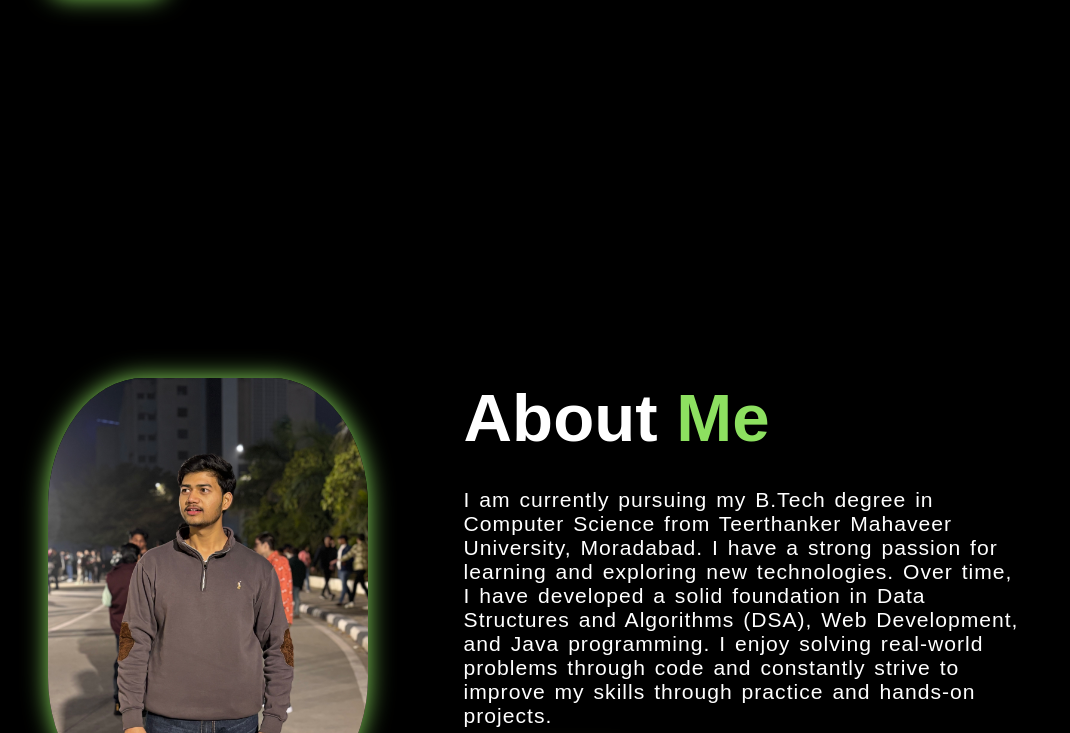
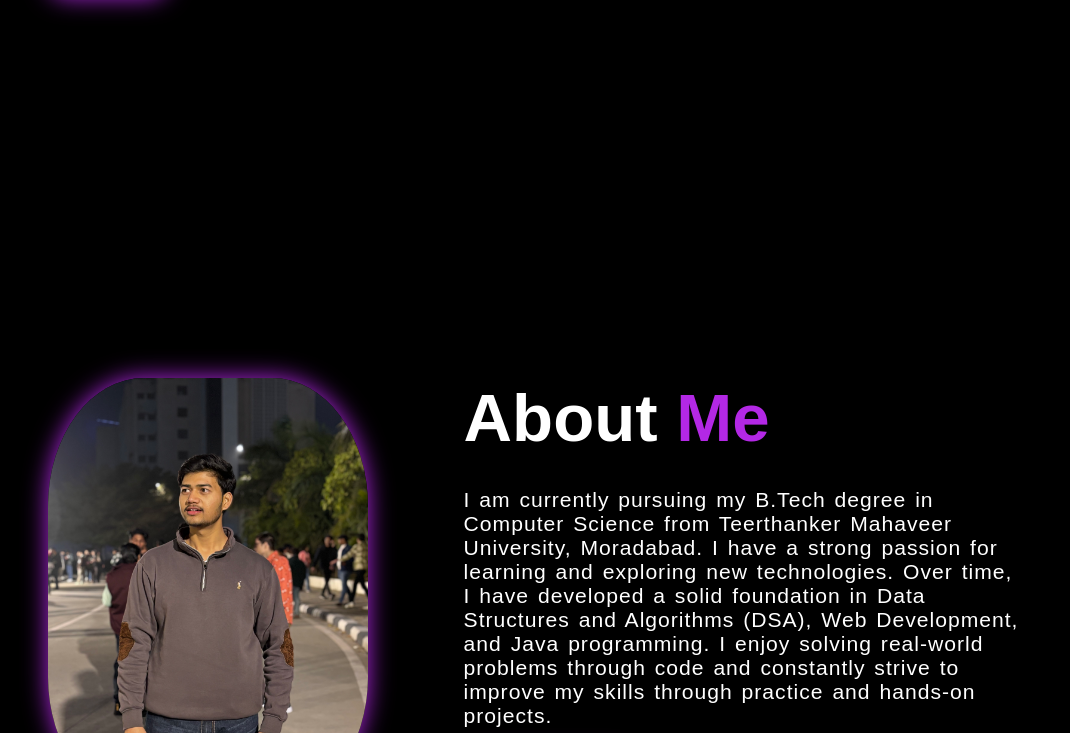
Before and after one commit to yogeshhh03/Portfolio-, a plain HTML site: page index.html in a window 1280 px wide. Shown: the part 628-1361 px from the top of the page, without its empty margins (106-1176 px from the left). Drawn offline with nearby package versions, Linux system fonts and the light colour scheme.

Commit message:
Update CSS.css

```diff
--- a/CSS.css
+++ b/CSS.css
@@ -14,7 +14,7 @@
     --bg-color: #000000;
     --secondary-bg-color: #000000;
     --text-color: #F5F7F8;
-    --main-color: #8de060;
+    --main-color: #b328e5;
 }
 
 html {
```
